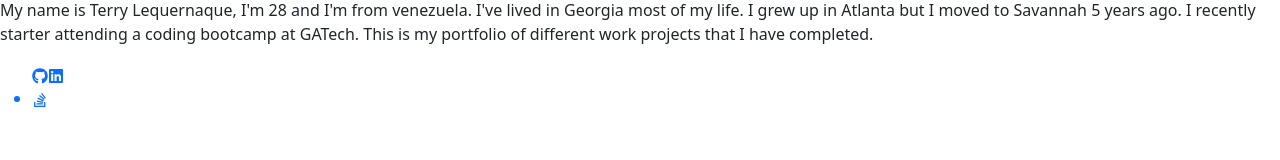
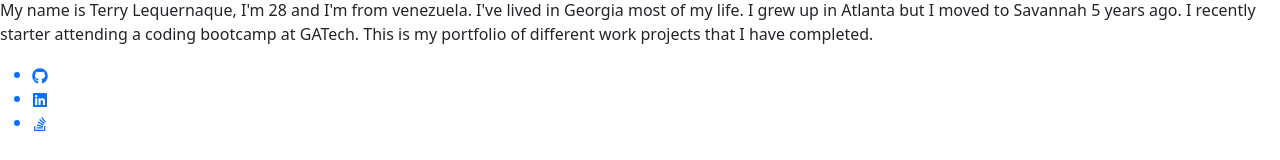
Before and after one commit to tlequernaque/reactPortfolio-Terry, a React (Create React App) app: page / in a window 1280 px wide. Shown: the part 350-510 px from the top of the page. Built offline with nearby package versions, Linux system fonts and the light colour scheme.

Commit message:
Changed items in footer

```diff
--- a/src/components/pages/Footer.js
+++ b/src/components/pages/Footer.js
@@ -8,15 +8,14 @@ export default function Footer() {
             <footer>
                 <ul className="list-group-horizontal">
                     <a href="https://github.com/tlequernaque">
-
-                        <FaGithub/>
-
+                        <li>
+                            <FaGithub/>
+                        </li>
                     </a>
-
                     <a href="https://www.linkedin.com/">
-
+                        <li>
                             <FaLinkedin/>
-
+                        </li>
                     </a>
                     <a href="https://stackoverflow.com/">
                         <li>
```
